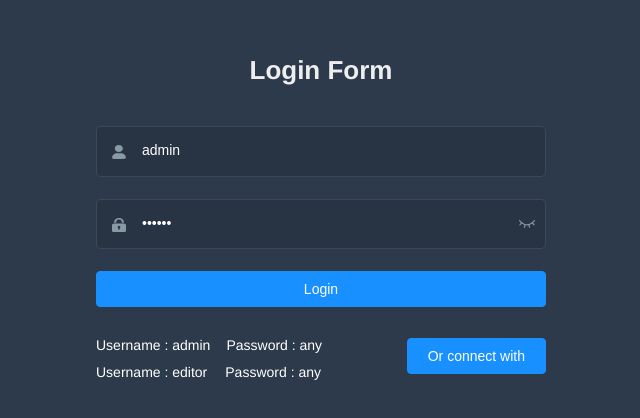
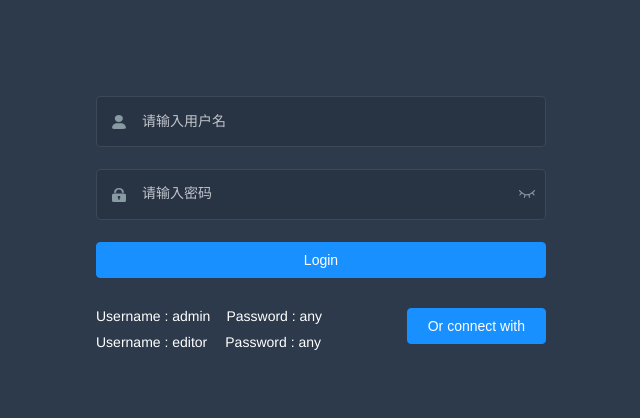
Before and after one commit to ziroxin/dashu-frame, a Vue app in the folder web-vue2/: page /#/login in a window 1280 px wide. Shown: the part 104-522 px from the top of the page, without its empty margins (319-959 px from the left). Built offline with nearby package versions, Linux system fonts and the light colour scheme.

Commit message:
Update: 更新登录页逻辑；改成中文注释

```diff
--- a/web-vue2/src/main.js
+++ b/web-vue2/src/main.js
@@ -1,48 +1,47 @@
 import Vue from 'vue'
 
 import Cookies from 'js-cookie'
-
-import 'normalize.css/normalize.css' // a modern alternative to CSS resets
+// CSS重置工具，纠正错误和常见的浏览器的不一致性
+import 'normalize.css/normalize.css'
 
 import Element from 'element-ui'
 import './styles/element-variables.scss'
-// import enLang from 'element-ui/lib/locale/lang/en'// 如果使用中文语言包请默认支持，无需额外引入，请删除该依赖
+// 如果使用中文语言包请默认支持，无需额外引入，请删除该依赖
+// import enLang from 'element-ui/lib/locale/lang/en'
 
-import '@/styles/index.scss' // global css
+// 全局样式
+import '@/styles/index.scss'
 
 import App from './App'
 import store from './store'
 import router from './router'
 
-import './icons' // icon
-import './permission' // permission control
-import './utils/error-log' // error log
+import './icons'
+import './permission'
+import './utils/error-log'
 
-import * as filters from './filters' // global filters
+// 导入全局filters
+import * as filters from './filters'
 
-/**
- * If you don't want to use mock-server
- * you want to use MockJs for mock api
- * you can execute: mockXHR()
- *
- * Currently MockJs will be used in the production environment,
- * please remove it before going online ! ! !
- */
+// todo: 使用mock模拟数据，框架梳理好后，删除引入
 if (process.env.NODE_ENV === 'production') {
   const { mockXHR } = require('../mock')
   mockXHR()
 }
 
 Vue.use(Element, {
-  size: Cookies.get('size') || 'medium' // set element-ui default size
-  // locale: enLang // 如果使用中文，无需设置，请删除
+  // 设置element-ui默认大小
+  size: Cookies.get('size') || 'medium'
+  // 英文语言包，如果使用中文，无需设置，请删除
+  //, locale: enLang
 })
 
-// register global utility filters
+// 注册全局过滤器
 Object.keys(filters).forEach(key => {
   Vue.filter(key, filters[key])
 })
 
+// 开发时不提示生产环境
 Vue.config.productionTip = false
 
 new Vue({
--- a/web-vue2/src/permission.js
+++ b/web-vue2/src/permission.js
@@ -1,52 +1,56 @@
 import router from './router'
 import store from './store'
 import { Message } from 'element-ui'
-import NProgress from 'nprogress' // progress bar
-import 'nprogress/nprogress.css' // progress bar style
-import { getToken } from '@/utils/auth' // get token from cookie
+// 进度条
+import NProgress from 'nprogress'
+import 'nprogress/nprogress.css'
+// 从Cookie中读取token
+import { getToken } from '@/utils/auth'
 import getPageTitle from '@/utils/get-page-title'
 
-NProgress.configure({ showSpinner: false }) // NProgress Configuration
+// 进度条配置
+NProgress.configure({ showSpinner: false })
 
-const whiteList = ['/login', '/auth-redirect'] // no redirect whitelist
+// 单页白名单
+const whiteList = ['/login', '/auth-redirect']
 
 router.beforeEach(async(to, from, next) => {
-  // start progress bar
+  // 进度条
   NProgress.start()
 
-  // set page title
+  // 设置标题
   document.title = getPageTitle(to.meta.title)
 
-  // determine whether the user has logged in
+  // 判断用户是否登录（有token代表登录）
   const hasToken = getToken()
 
   if (hasToken) {
     if (to.path === '/login') {
-      // if is logged in, redirect to the home page
+      // 登录后，跳转到首页
       next({ path: '/' })
-      NProgress.done() // hack: https://github.com/PanJiaChen/vue-element-admin/pull/2939
+      NProgress.done()
     } else {
-      // determine whether the user has obtained his permission roles through getInfo
+      // 登录后，跳转到原来打开的页面
+      // 跳转前，先判断：store里是否有角色信息
       const hasRoles = store.getters.roles && store.getters.roles.length > 0
       if (hasRoles) {
         next()
       } else {
         try {
-          // get user info
-          // note: roles must be a object array! such as: ['admin'] or ,['developer','editor']
+          // 查询角色信息
           const { roles } = await store.dispatch('user/getInfo')
 
-          // generate accessible routes map based on roles
+          // 根据角色，生成可访问权限（路由）
           const accessRoutes = await store.dispatch('permission/generateRoutes', roles)
 
-          // dynamically add accessible routes
+          // 动态加载路由
           router.addRoutes(accessRoutes)
 
-          // hack method to ensure that addRoutes is complete
-          // set the replace: true, so the navigation will not leave a history record
+          // 加载路由完成，跳转
+          // replace: true 不缓存，每次页面都刷新
           next({ ...to, replace: true })
         } catch (error) {
-          // remove token and go to login page to re-login
+          // 出现错误，删除token，重新登录
           await store.dispatch('user/resetToken')
           Message.error(error || 'Has Error')
           next(`/login?redirect=${to.path}`)
@@ -55,20 +59,20 @@ router.beforeEach(async(to, from, next) => {
       }
     }
   } else {
-    /* has no token*/
-
+    // 无token
     if (whiteList.indexOf(to.path) !== -1) {
-      // in the free login whitelist, go directly
+      // 查询路由是否在白名单里，是直接跳转
       next()
     } else {
-      // other pages that do not have permission to access are redirected to the login page.
+      // 否，无权限，跳到登录页
       next(`/login?redirect=${to.path}`)
       NProgress.done()
     }
   }
 })
 
+// 路由加载完成
 router.afterEach(() => {
-  // finish progress bar
+  // 关闭进度条
   NProgress.done()
 })
--- a/web-vue2/src/views/login/index.vue
+++ b/web-vue2/src/views/login/index.vue
@@ -3,7 +3,7 @@
     <el-form ref="loginForm" :model="loginForm" :rules="loginRules" class="login-form" autocomplete="on" label-position="left">
 
       <div class="title-container">
-        <h3 class="title">Login Form</h3>
+        <h3 class="title">{{ title }}</h3>
       </div>
 
       <el-form-item prop="username">
@@ -13,7 +13,7 @@
         <el-input
           ref="username"
           v-model="loginForm.username"
-          placeholder="Username"
+          placeholder="请输入用户名"
           name="username"
           type="text"
           tabindex="1"
@@ -31,7 +31,7 @@
             ref="password"
             v-model="loginForm.password"
             :type="passwordType"
-            placeholder="Password"
+            placeholder="请输入密码"
             name="password"
             tabindex="2"
             autocomplete="on"
@@ -74,35 +74,26 @@
 </template>
 
 <script>
-import { validUsername } from '@/utils/validate'
 import SocialSign from './components/SocialSignin'
+import { mapState } from 'vuex'
 
 export default {
   name: 'Login',
+  computed: {
+    ...mapState({
+      title: state => state.settings.title
+    })
+  },
   components: { SocialSign },
   data() {
-    const validateUsername = (rule, value, callback) => {
-      if (!validUsername(value)) {
-        callback(new Error('Please enter the correct user name'))
-      } else {
-        callback()
-      }
-    }
-    const validatePassword = (rule, value, callback) => {
-      if (value.length < 6) {
-        callback(new Error('The password can not be less than 6 digits'))
-      } else {
-        callback()
-      }
-    }
     return {
       loginForm: {
-        username: 'admin',
-        password: '111111'
+        username: '',
+        password: ''
       },
       loginRules: {
-        username: [{ required: true, trigger: 'blur', validator: validateUsername }],
-        password: [{ required: true, trigger: 'blur', validator: validatePassword }]
+        username: [{ required: true, message: '请输入用户名', trigger: 'blur' }],
+        password: [{ required: true, message: '请输入密码', trigger: 'blur' }]
       },
       passwordType: 'password',
       capsTooltip: false,
@@ -157,9 +148,10 @@ export default {
         if (valid) {
           this.loading = true
           this.$store.dispatch('user/login', this.loginForm)
-            .then(() => {
-              this.$router.push({ path: this.redirect || '/', query: this.otherQuery })
-              this.loading = false
+            .then((res) => {
+
+              // this.$router.push({path: this.redirect || '/', query: this.otherQuery})
+              // this.loading = false
             })
             .catch(() => {
               this.loading = false
@@ -204,8 +196,8 @@ export default {
 /* 修复input 背景不协调 和光标变色 */
 /* Detail see https://github.com/PanJiaChen/vue-element-admin/pull/927 */
 
-$bg:#283443;
-$light_gray:#fff;
+$bg: #283443;
+$light_gray: #fff;
 $cursor: #fff;
 
 @supports (-webkit-mask: none) and (not (cater-color: $cursor)) {
@@ -248,9 +240,9 @@ $cursor: #fff;
 </style>
 
 <style lang="scss" scoped>
-$bg:#2d3a4b;
-$dark_gray:#889aa4;
-$light_gray:#eee;
+$bg: #2d3a4b;
+$dark_gray: #889aa4;
+$light_gray: #eee;
 
 .login-container {
   min-height: 100%;
```
Also changed, not shown: web-vue2/src/settings.js (+7 -7 lines).
